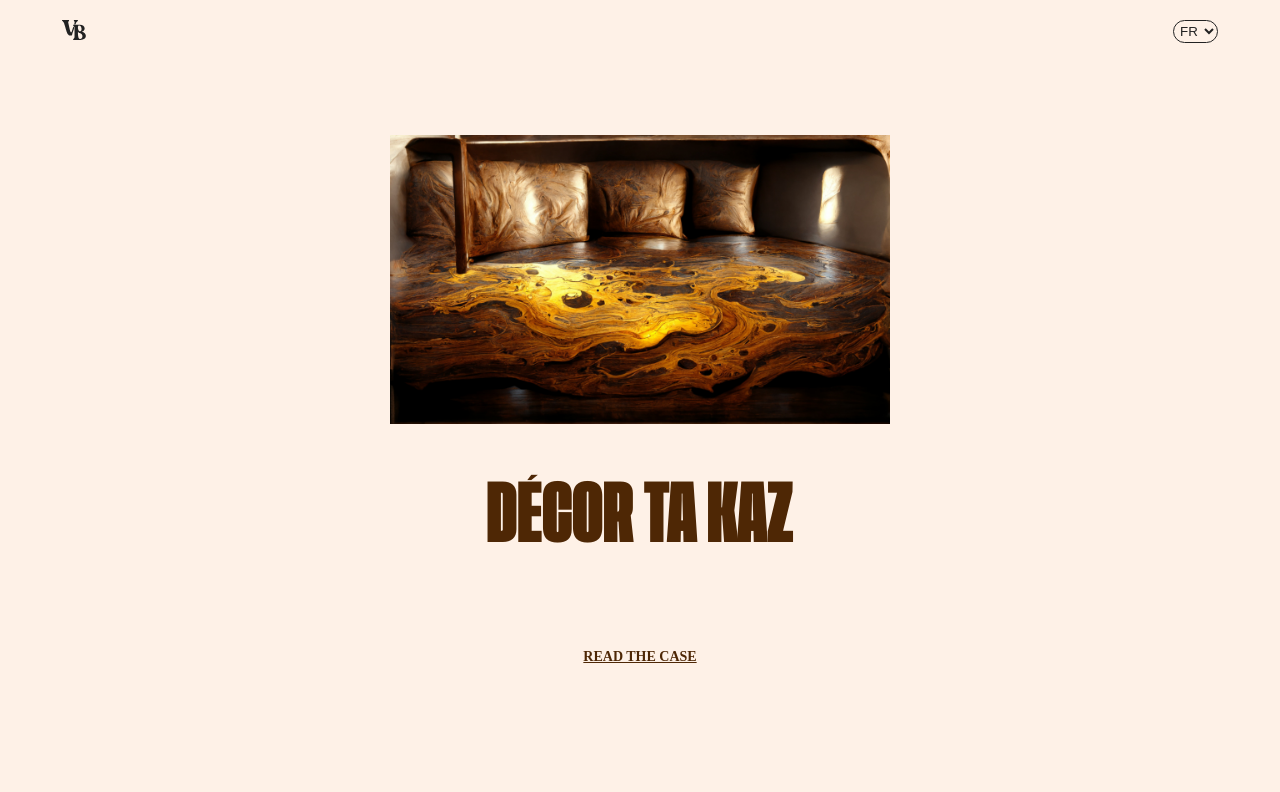
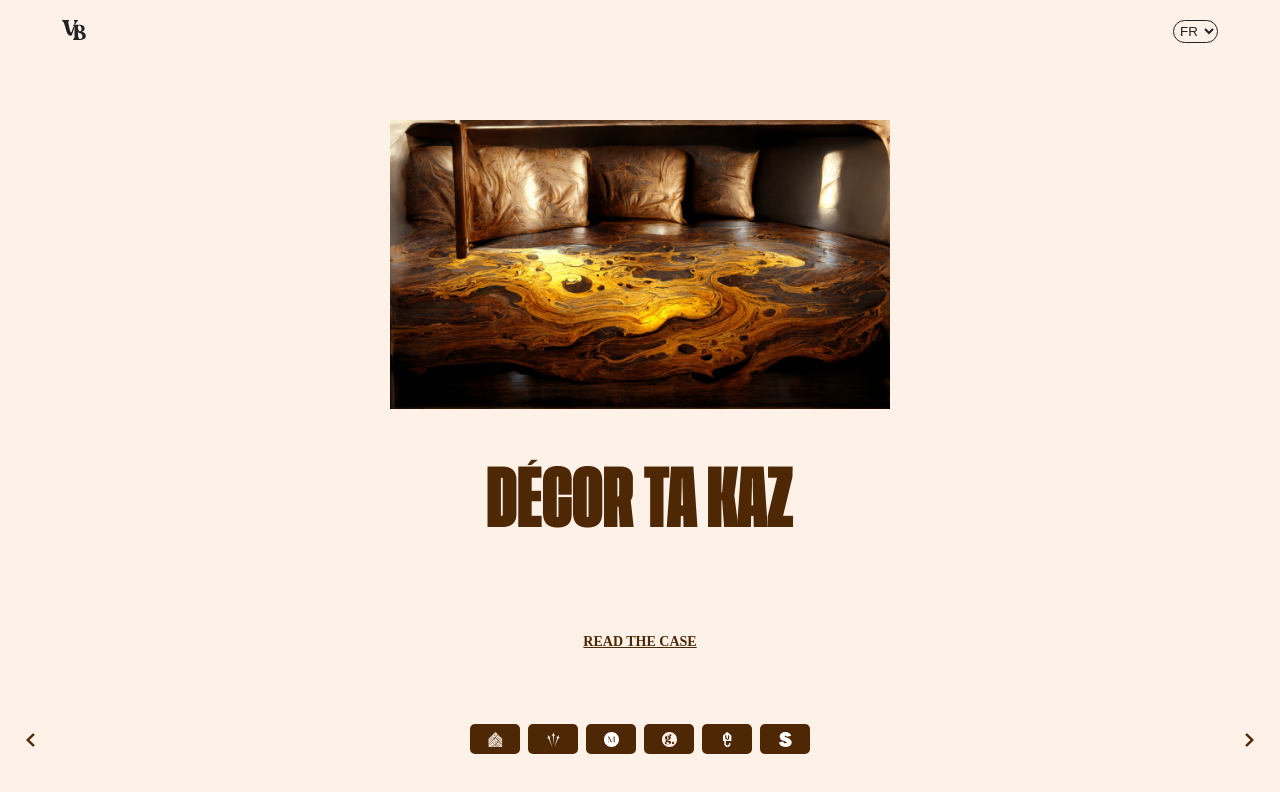
Before and after one commit to vittoriobusatta/portfolioV3, a Next.js app: page / in a window 1280 px wide. Shown: the top 792 px of the page. Built offline with nearby package versions, Linux system fonts and the light colour scheme; a web font is replaced by a local one.

Commit message:
correction

```diff
--- a/components/Slideshow.js
+++ b/components/Slideshow.js
@@ -59,7 +59,9 @@
           </div>
         ))}
 
-        {/* <div className="slideshow__controls">
+
+      </div>
+      <div className="slideshow__controls">
           <button
             className="slideshow__controls__button"
             onClick={() => navigate(current - 1)}
@@ -114,8 +116,7 @@
               />
             </svg>
           </button>
-        </div> */}
-      </div>
+        </div>
     </div>
   );
 };
--- a/sass/04-components/_home.scss
+++ b/sass/04-components/_home.scss
@@ -56,20 +56,25 @@
   }
 }
 
-// .sliders {
-//   width: 100vw;
-//   height: 100vh;
-// }
+.sliders {
+  width: 100vw;
+  height: 100vh;
+  display: flex;
+  justify-content: center;
+  align-items: center;
+  flex-direction: column;
+}
 
 .slides {
-  // height: 100%;
-  // width: 100%;
-  &__content {
-    height: 90%;
-    width: 100%;
-    position: relative;
-    min-height: 700px;
-  }
+  height: calc(100% - 122px);
+  width: 100%;
+  position: relative;
+  // &__content {
+  //   height: 90%;
+  //   width: 100%;
+  //   position: relative;
+  //   min-height: 700px;
+  // }
 }
 
 .slide {
@@ -108,6 +113,7 @@
 }
 
 .slideshow__controls {
+  height: auto;
   width: 100%;
   display: flex;
   justify-content: space-between;
```
